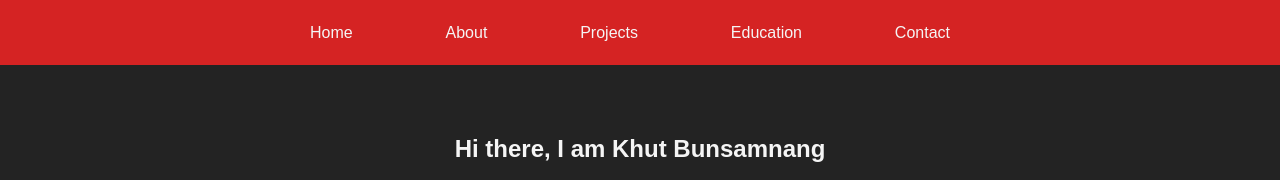
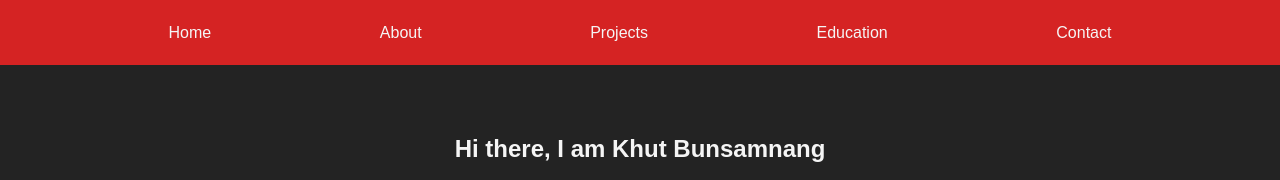
Before and after one commit to Bunsamnang/portfolio, a plain HTML site: page index.html in a window 1280 px wide. Shown: the top 180 px of the page. Drawn offline with Linux system fonts and the light colour scheme.

Commit message:
second fixing header layout

```diff
--- a/style.css
+++ b/style.css
@@ -31,9 +31,8 @@ header {
 header nav {
   display: flex;
   list-style-type: none;
-  margin-right: 20px;
-  width: 50%;
-  justify-content: space-between;
+  width: 100%;
+  justify-content: space-evenly;
 }
 
 header .navbar {
```
